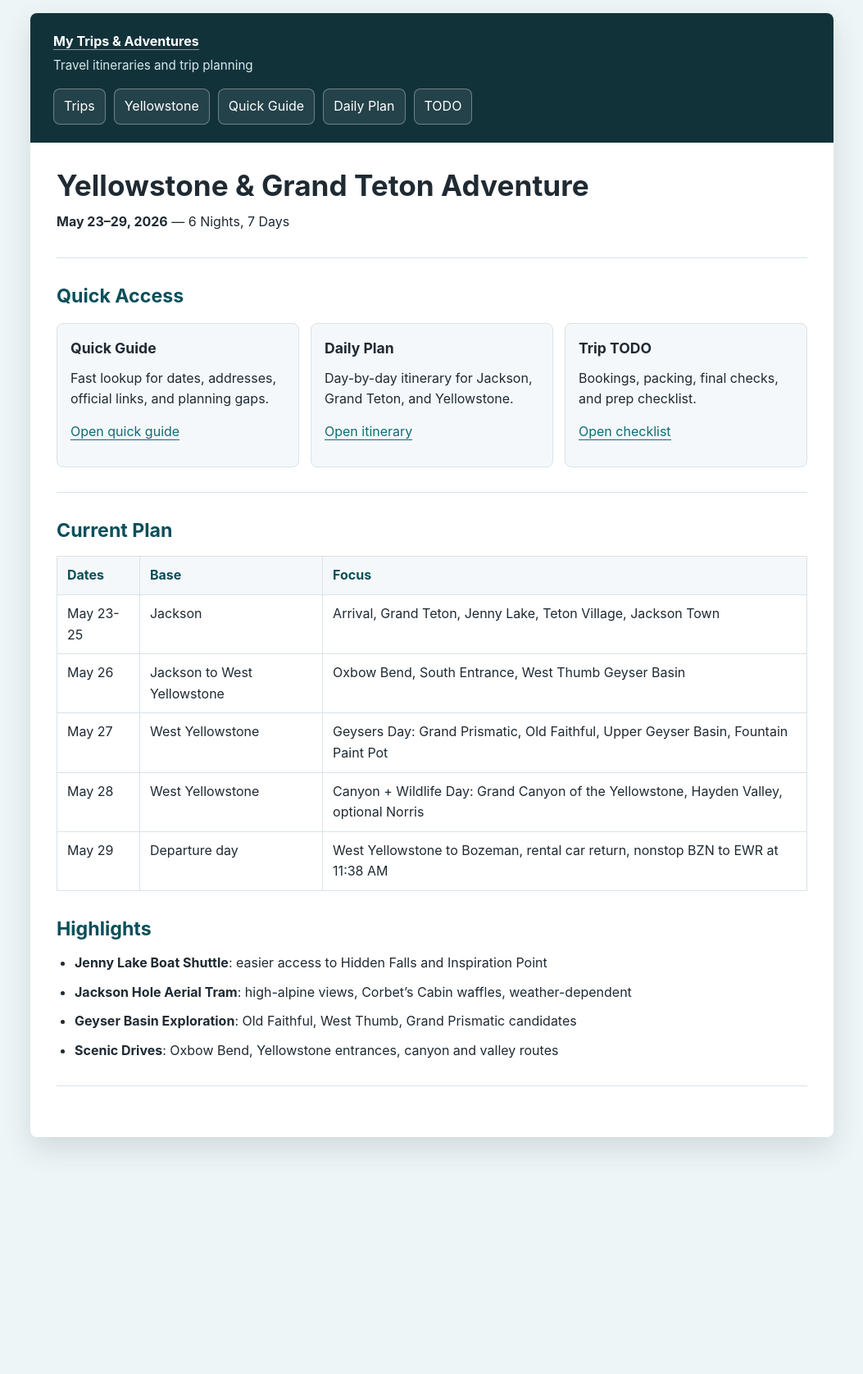
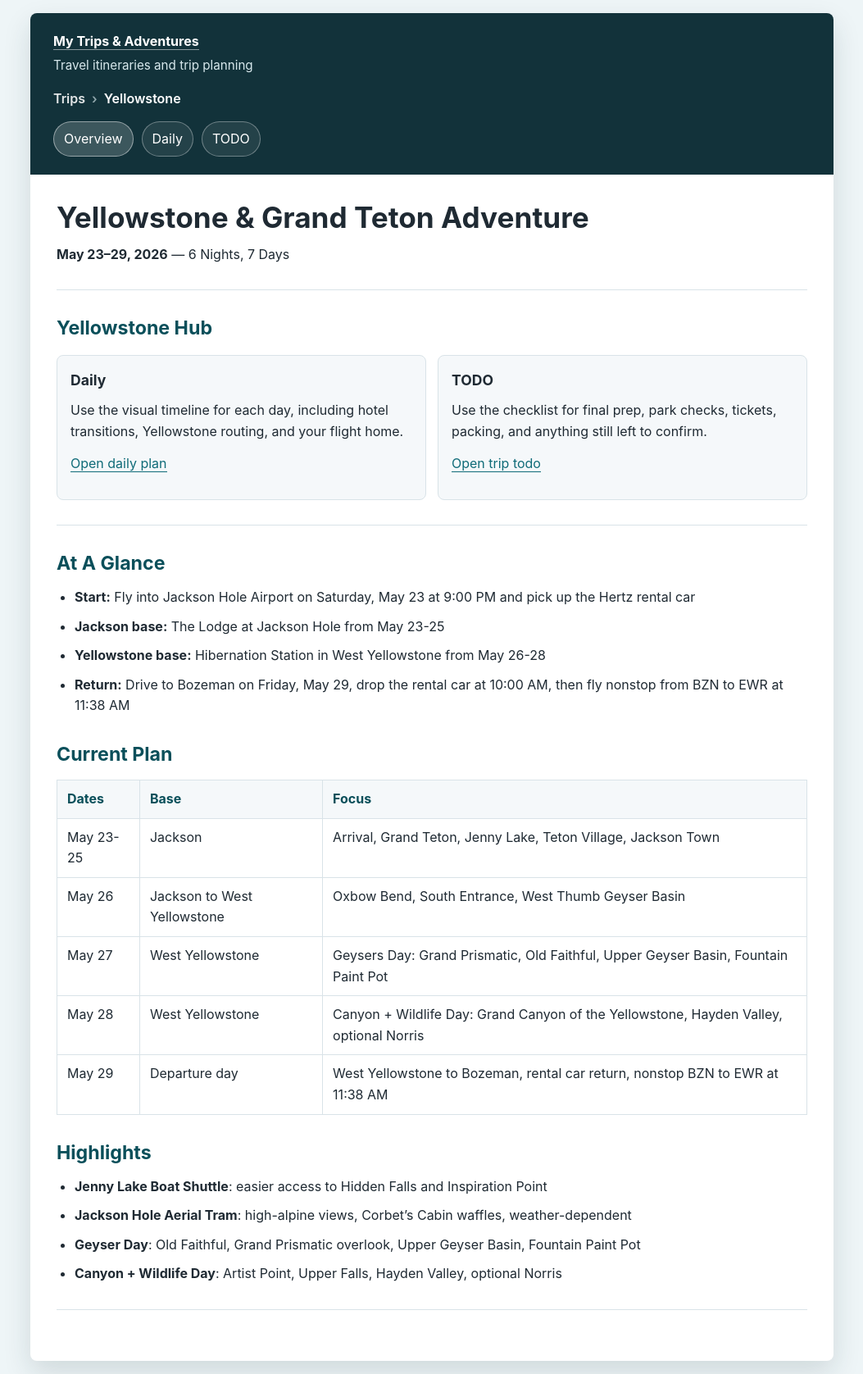
Before and after one commit to madathil22/homework, a Jekyll site: the page built from Trips/Yellowstone/index.md, in a window 1280 px wide. Shown: the whole page at 82% size, without its empty margins (113-1166 px from the left). Built offline with Jekyll 4.4.1, drawn with Linux system fonts in a browser that asks for light colours.

Commit message:
Simplify Yellowstone navigation and overview

```diff
--- a/Trips/Yellowstone/index.md
+++ b/Trips/Yellowstone/index.md
@@ -9,27 +9,29 @@ title: Yellowstone & Grand Teton Adventure
 
 ---
 
-## Quick Access
+## Yellowstone Hub
 
 <div class="quick-grid">
   <div class="quick-card">
-    <h3>Quick Guide</h3>
-    <p>Fast lookup for dates, addresses, official links, and planning gaps.</p>
-    <p><a href="QuickGuide">Open quick guide</a></p>
+    <h3>Daily</h3>
+    <p>Use the visual timeline for each day, including hotel transitions, Yellowstone routing, and your flight home.</p>
+    <p><a href="DailyActivity">Open daily plan</a></p>
   </div>
   <div class="quick-card">
-    <h3>Daily Plan</h3>
-    <p>Day-by-day itinerary for Jackson, Grand Teton, and Yellowstone.</p>
-    <p><a href="DailyActivity">Open itinerary</a></p>
-  </div>
-  <div class="quick-card">
-    <h3>Trip TODO</h3>
-    <p>Bookings, packing, final checks, and prep checklist.</p>
-    <p><a href="Todo">Open checklist</a></p>
+    <h3>TODO</h3>
+    <p>Use the checklist for final prep, park checks, tickets, packing, and anything still left to confirm.</p>
+    <p><a href="Todo">Open trip todo</a></p>
   </div>
 </div>
 
 ---
+
+## At A Glance
+
+- **Start:** Fly into Jackson Hole Airport on Saturday, May 23 at 9:00 PM and pick up the Hertz rental car
+- **Jackson base:** The Lodge at Jackson Hole from May 23-25
+- **Yellowstone base:** Hibernation Station in West Yellowstone from May 26-28
+- **Return:** Drive to Bozeman on Friday, May 29, drop the rental car at 10:00 AM, then fly nonstop from BZN to EWR at 11:38 AM
 
 ## Current Plan
 
@@ -45,7 +47,7 @@ title: Yellowstone & Grand Teton Adventure
 
 - **Jenny Lake Boat Shuttle**: easier access to Hidden Falls and Inspiration Point
 - **Jackson Hole Aerial Tram**: high-alpine views, Corbet's Cabin waffles, weather-dependent
-- **Geyser Basin Exploration**: Old Faithful, West Thumb, Grand Prismatic candidates
-- **Scenic Drives**: Oxbow Bend, Yellowstone entrances, canyon and valley routes
+- **Geyser Day**: Old Faithful, Grand Prismatic overlook, Upper Geyser Basin, Fountain Paint Pot
+- **Canyon + Wildlife Day**: Artist Point, Upper Falls, Hayden Valley, optional Norris
 
 ---
--- a/_layouts/default.html
+++ b/_layouts/default.html
@@ -87,6 +87,57 @@
 
         .top-nav a:hover {
             background: rgba(255, 255, 255, 0.16);
+        }
+
+        .crumb-nav {
+            display: flex;
+            align-items: center;
+            flex-wrap: wrap;
+            gap: 8px;
+            margin-top: 16px;
+            color: #d7e8ec;
+            font-weight: 600;
+        }
+
+        .crumb-nav a {
+            color: white;
+            text-decoration: none;
+            border-bottom: none;
+            opacity: 0.88;
+        }
+
+        .crumb-nav a:hover,
+        .crumb-nav a.is-active {
+            opacity: 1;
+        }
+
+        .crumb-sep {
+            opacity: 0.65;
+        }
+
+        .section-nav {
+            display: flex;
+            flex-wrap: wrap;
+            gap: 10px;
+            margin-top: 14px;
+        }
+
+        .section-nav a {
+            display: inline-flex;
+            align-items: center;
+            min-height: 38px;
+            padding: 8px 12px;
+            border: 1px solid rgba(255, 255, 255, 0.34);
+            border-radius: 999px;
+            color: white;
+            text-decoration: none;
+            background: rgba(255, 255, 255, 0.08);
+        }
+
+        .section-nav a:hover,
+        .section-nav a.is-active {
+            background: rgba(255, 255, 255, 0.18);
+            border-color: rgba(255, 255, 255, 0.46);
         }
 
         main {
@@ -431,13 +482,20 @@
         <header class="site-header">
             <div class="site-title"><a href="{{ '/' | relative_url }}">{{ site.title }}</a></div>
             <div class="site-subtitle">{{ site.description }}</div>
-            <nav class="top-nav" aria-label="Trip navigation">
-                <a href="{{ '/' | relative_url }}">Trips</a>
-                <a href="{{ '/Trips/Yellowstone/' | relative_url }}">Yellowstone</a>
-                <a href="{{ '/Trips/Yellowstone/QuickGuide' | relative_url }}">Quick Guide</a>
-                <a href="{{ '/Trips/Yellowstone/DailyActivity' | relative_url }}">Daily Plan</a>
-                <a href="{{ '/Trips/Yellowstone/Todo' | relative_url }}">TODO</a>
+            <nav class="crumb-nav" aria-label="Breadcrumb">
+                <a href="{{ '/' | relative_url }}" class="{% if page.url == '/' %}is-active{% endif %}">Trips</a>
+                {% if page.url contains '/Trips/Yellowstone' %}
+                <span class="crumb-sep">›</span>
+                <a href="{{ '/Trips/Yellowstone/' | relative_url }}" class="{% if page.url == '/Trips/Yellowstone/' %}is-active{% endif %}">Yellowstone</a>
+                {% endif %}
             </nav>
+            {% if page.url contains '/Trips/Yellowstone' %}
+            <nav class="section-nav" aria-label="Yellowstone sections">
+                <a href="{{ '/Trips/Yellowstone/' | relative_url }}" class="{% if page.url == '/Trips/Yellowstone/' %}is-active{% endif %}">Overview</a>
+                <a href="{{ '/Trips/Yellowstone/DailyActivity' | relative_url }}" class="{% if page.url contains '/Trips/Yellowstone/DailyActivity' %}is-active{% endif %}">Daily</a>
+                <a href="{{ '/Trips/Yellowstone/Todo' | relative_url }}" class="{% if page.url contains '/Trips/Yellowstone/Todo' %}is-active{% endif %}">TODO</a>
+            </nav>
+            {% endif %}
         </header>
         <main>
             {{ content }}
```
